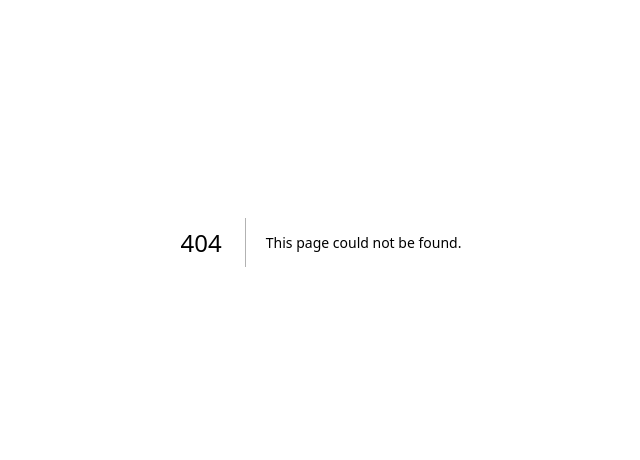
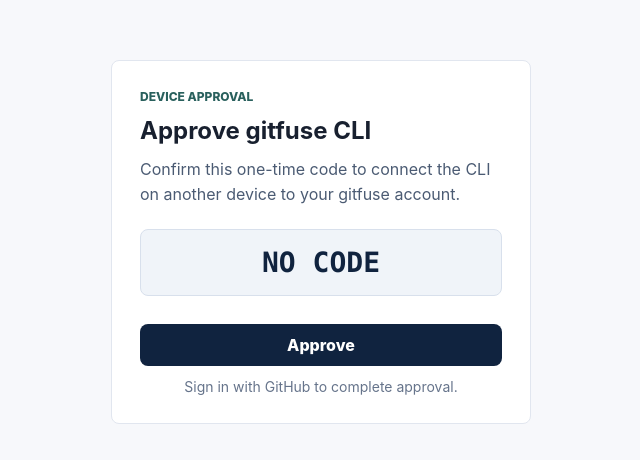
Before and after one commit to VectorSolus/GitFuse, a Next.js app in the folder apps/dashboard/: page /cli-auth in a window 1280 px wide. Before the commit this address had no page. Shown: the part 158-618 px from the top of the page, without its empty margins (319-959 px from the left). Built offline with nearby package versions, Linux system fonts and the light colour scheme; no server answers.

Commit message:
feat(dashboard): add cli auth approval page

```diff
--- /dev/null
+++ b/apps/dashboard/app/(auth)/cli-auth/page.tsx
@@ -0,0 +1,63 @@
+import { redirect } from "next/navigation";
+
+import { auth, signIn } from "../../../lib/auth";
+import { approveCliAuthSession } from "../../../lib/cli-auth";
+
+type CliAuthPageProps = {
+  searchParams: {
+    code?: string;
+  };
+};
+
+export default async function CliAuthPage({ searchParams }: CliAuthPageProps) {
+  const code = (searchParams.code ?? "").trim().toUpperCase();
+  const session = await auth();
+  const userName = session?.user?.name ?? "";
+  const email = session?.user?.email ?? "";
+
+  return (
+    <main className="cli-auth-page">
+      <section className="cli-auth-panel">
+        <p className="eyebrow">device approval</p>
+        <h1>Approve gitfuse CLI</h1>
+        <p className="copy">
+          Confirm this one-time code to connect the CLI on another device to your gitfuse account.
+        </p>
+
+        <div className="code-display" aria-label="CLI auth code">
+          {code || "NO CODE"}
+        </div>
+
+        {session?.user ? (
+          <form
+            action={async () => {
+              "use server";
+              await approveCliAuthSession({
+                code,
+                githubUsername: userName || email,
+                email
+              });
+              redirect("/dashboard");
+            }}
+          >
+            <button className="approve-button" type="submit" disabled={!code}>
+              Approve
+            </button>
+          </form>
+        ) : (
+          <form
+            action={async () => {
+              "use server";
+              await signIn("github", { redirectTo: `/cli-auth?code=${encodeURIComponent(code)}` });
+            }}
+          >
+            <button className="approve-button" type="submit">
+              Approve
+            </button>
+            <p className="auth-note">Sign in with GitHub to complete approval.</p>
+          </form>
+        )}
+      </section>
+    </main>
+  );
+}
--- a/apps/dashboard/app/globals.css
+++ b/apps/dashboard/app/globals.css
@@ -269,6 +269,7 @@
 }
 
 .login-page,
+.cli-auth-page,
 .dashboard-page {
   display: grid;
   min-height: 100vh;
@@ -276,7 +277,8 @@
   place-items: center;
 }
 
-.login-panel {
+.login-panel,
+.cli-auth-panel {
   background: white;
   border: 1px solid #e1e6ef;
   border-radius: 8px;
@@ -285,11 +287,13 @@
 }
 
 .login-panel h1,
+.cli-auth-panel h1,
 .dashboard-page h1 {
   margin: 0 0 12px;
 }
 
-.login-panel button {
+.login-panel button,
+.approve-button {
   background: #10233f;
   border: 0;
   border-radius: 8px;
@@ -299,6 +303,31 @@
   margin-top: 22px;
   padding: 11px 14px;
   width: 100%;
+}
+
+.approve-button:disabled {
+  cursor: not-allowed;
+  opacity: 0.55;
+}
+
+.code-display {
+  background: #f0f4f9;
+  border: 1px solid #d8e0ec;
+  border-radius: 8px;
+  color: #10233f;
+  font-family: ui-monospace, SFMono-Regular, Menlo, Monaco, Consolas, monospace;
+  font-size: 28px;
+  font-weight: 800;
+  margin: 22px 0 6px;
+  padding: 16px;
+  text-align: center;
+}
+
+.auth-note {
+  color: #66748b;
+  font-size: 14px;
+  margin: 12px 0 0;
+  text-align: center;
 }
 
 @media (max-width: 860px) {
--- /dev/null
+++ b/apps/dashboard/lib/cli-auth.ts
@@ -0,0 +1,39 @@
+type ApproveCliAuthInput = {
+  code: string;
+  githubUsername: string;
+  email?: string | null;
+  approvalLog?: string | null;
+};
+
+export async function approveCliAuthSession(input: ApproveCliAuthInput) {
+  if (!input.code || !input.githubUsername) {
+    throw new Error("code and githubUsername are required");
+  }
+
+  const approvalLog = input.approvalLog ?? process.env.GITFUSE_CLI_AUTH_APPROVE_LOG;
+  if (approvalLog) {
+    const { appendFile } = await import("node:fs/promises");
+    await appendFile(
+      approvalLog,
+      `code=${input.code} githubUsername=${input.githubUsername} email=${input.email ?? ""}\n`
+    );
+    return { approved: true };
+  }
+
+  const relayURL = process.env.RELAY_URL ?? "http://localhost:8787";
+  const response = await fetch(`${relayURL.replace(/\/$/, "")}/v1/auth/approve`, {
+    method: "POST",
+    headers: { "content-type": "application/json" },
+    body: JSON.stringify({
+      code: input.code,
+      githubUsername: input.githubUsername,
+      email: input.email ?? undefined
+    })
+  });
+
+  if (!response.ok) {
+    throw new Error(`CLI auth approval failed with status ${response.status}`);
+  }
+
+  return response.json() as Promise<{ approved: boolean }>;
+}
```
Also changed, not shown: apps/dashboard/app/api/test/cli-auth-approve/route.ts (added, +26 -0 lines).
